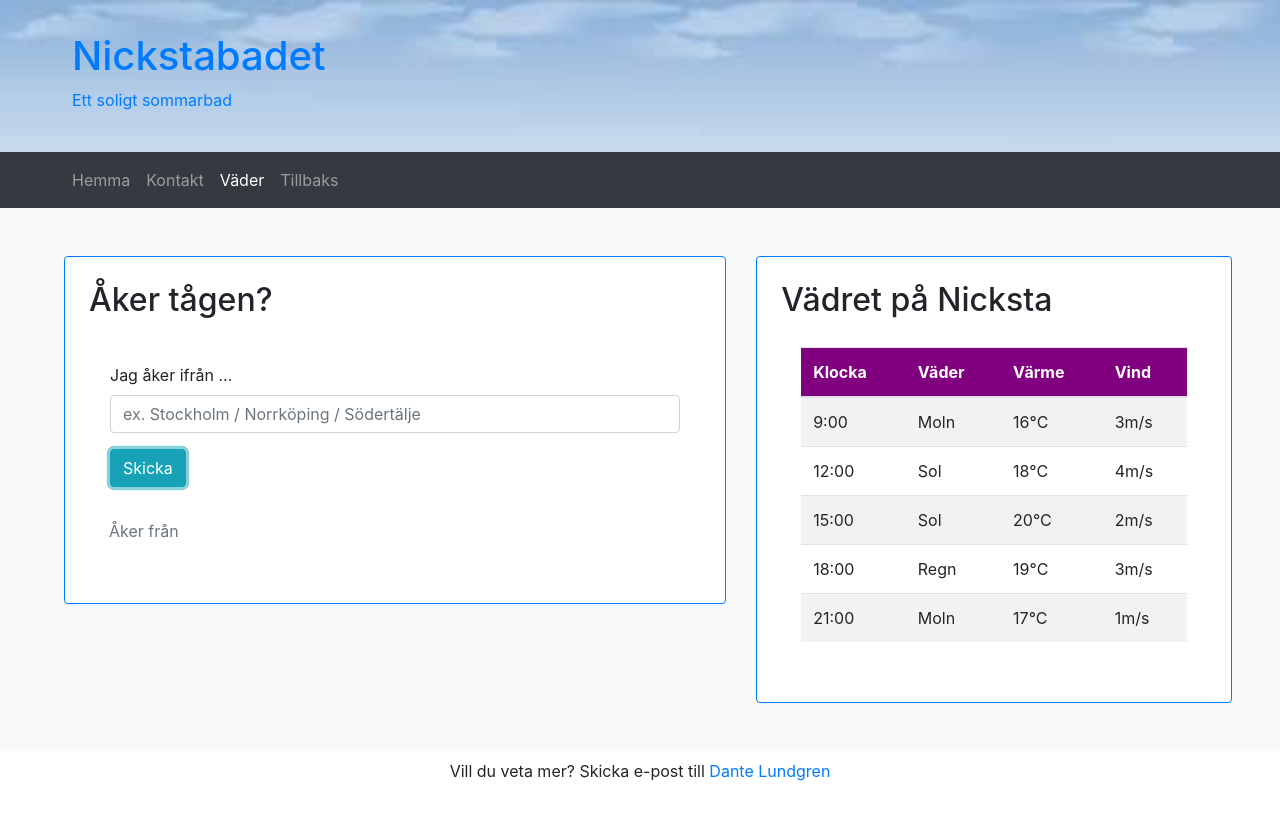
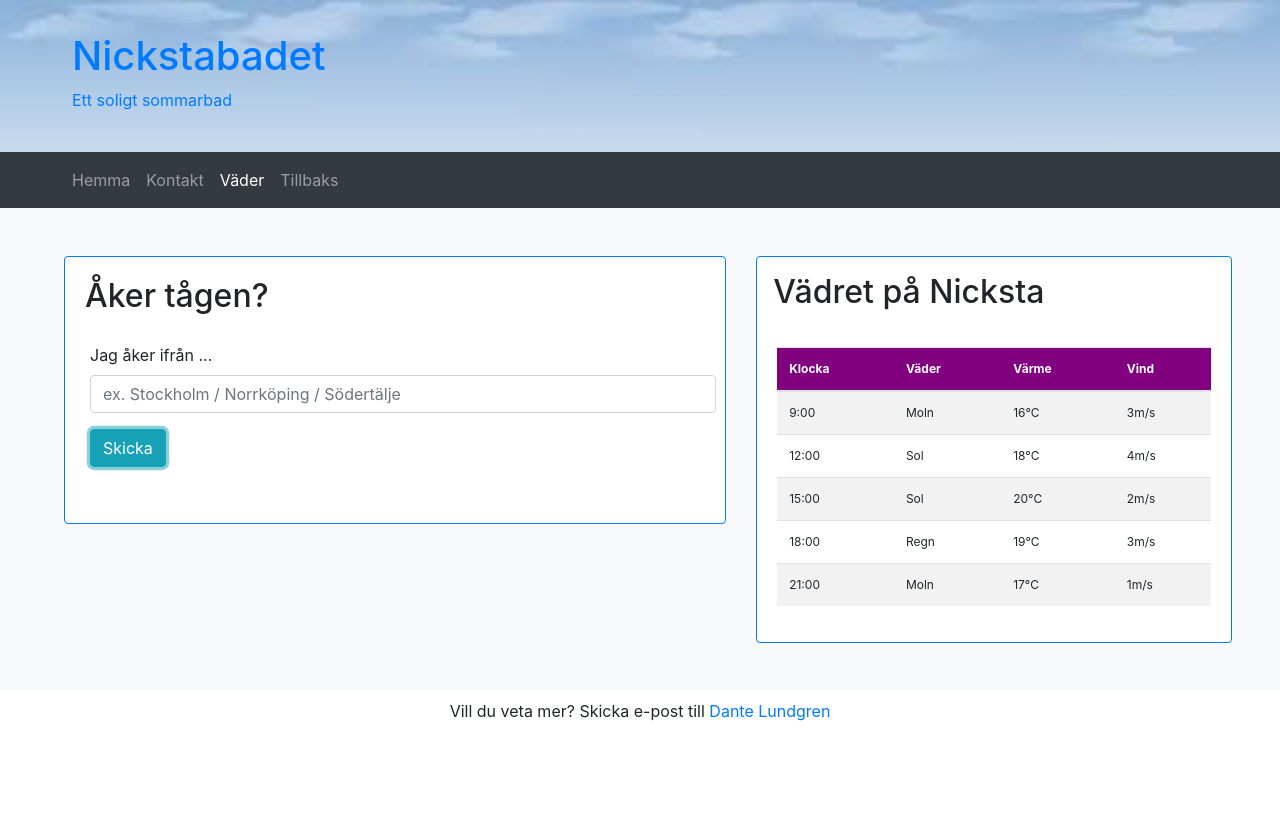
Before and after one commit to danteidbratt/Nynas_JS, a plain HTML site: page status.html in a window 1280 px wide. Both pictures are taken after typing "Sample" into the empty fields and a click on the button "Skicka". Drawn offline with nearby package versions, Linux system fonts and the light colour scheme.

Commit message:
first working

```diff
--- a/assets/scripts/app.js
+++ b/assets/scripts/app.js
@@ -93,7 +93,7 @@ var trafficInfo = [
     rows: [new TrafficRow('36', '09:10', '11:30'),
            new TrafficRow('36', '11:10', '13:30'),
            new TrafficRow('36', '13:10', '15:30')],
-    status: 'Förseningar pga vagnfel'
+    status: 'Förseningar p.g.a. vagnfel'
 },
    {location: 'Södertälje',
     rows: [new TrafficRow('21', '11:00', '11:20'),
@@ -119,14 +119,13 @@ button.addEventListener('click', (event) => {
     var inputText = input.value;
     input.value = '';
     var specificData = trafficInfo.filter((x) => x.location.toUpperCase() == inputText.toUpperCase());
-    var span = document.querySelector('#departure-info');
+    var p = document.querySelector('#traffic-table ~ p');;
     if (specificData.length > 0) {
         var tt = new TrainTable(specificData[0]);
-        span.innerHTML = ' ' + specificData[0].location;
-        event.preventDefault();
+        p.innerHTML = 'Åker från: ' + specificData[0].location;
     }
     else {
-        span.innerHTML = '';
+        p.innerHTML = '';
     }
     event.preventDefault();
 });
--- a/status.html
+++ b/status.html
@@ -42,40 +42,34 @@
     <div class="container-fluid bg-light pt-3 p-md-5">
         <div class="row">
             <div class="col-md-7 mb-5">
-                <section class="card border-primary ml-md-3 p-4 bg-white">
-                    <header>
+                <section class="card border-primary ml-md-3 p-1 bg-white">
+                    <header class="mt-3 ml-3">
                         <h2>Åker tågen?</h2>
                     </header>
                     <div class="card-body">
-                        <form class="form-group m-3">
+                        <form class="form-group ml-3">
                             <div class="row">
                                 <label class="form-ckeck-label" for="from_location">Jag åker ifrån ...</label>
-                                <input class="form-control"
-                                       type="text"
-                                       id="traffic-input"
-                                       maxlength=30
-                                       placeholder="ex. Stockholm / Norrköping / Södertälje">
+                                <input class="form-control" type="text" id="traffic-input" maxlength=30 placeholder="ex. Stockholm / Norrköping / Södertälje">
                                 <button class="btn btn-info mt-3" type="submit" id="traffic-button">Skicka</button>
                             </div>
                         </form>
                         <table class="table table-striped" id='traffic-table'>
 
                         </table>
-                        <p class="text-secondary">Åker från <span id='departure-info'></span></p>
+                        <p class="text-secondary"></p>
                     </div>
                 </section>
             </div>
             <div class="col-md-5">
-                <section class="card border-primary p-4 bg-white">
+                <section class="card border-primary bg-white">
                     <header>
-                        <h2>Vädret på Nicksta</h2>
+                        <h2 class="m-3">Vädret på Nicksta</h2>
                     </header>
                     <div class="card-body">
-                        <div>
-                            <table class="table table-striped" id='weather-table'>
+                        <table class="table table-striped" id='weather-table'>
 
-                            </table>
-                        </div>
+                        </table>
                     </div>
                 </section>
             </div>
--- a/styles/general.css
+++ b/styles/general.css
@@ -14,3 +14,11 @@
 #reply-no:checked ~ * {
     visibility: hidden;
 }
+
+#traffic-table {
+    font-size: 14px;
+}
+
+#weather-table {
+    font-size: 12px;
+}
```
